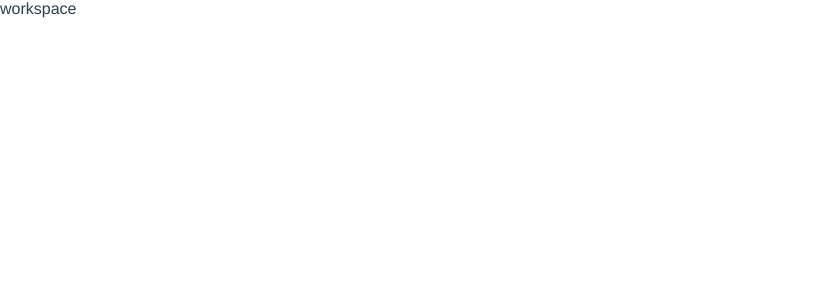
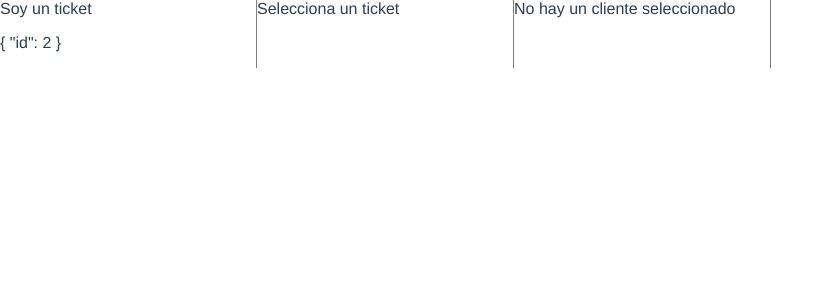
Before and after one commit to itmarck/core-template, a Vue app: page /workspace in a window 1280 px wide. Shown: the top 300 px of the page, without its empty margins (0-834 px from the left). Built offline with nearby package versions, Linux system fonts and the light colour scheme.

Commit message:
Basic workspace flow

```diff
--- /dev/null
+++ b/src/app/workspace/components/WorkspaceTicketsContainer/WorkspaceTicketItem.vue
@@ -0,0 +1,16 @@
+<template>
+  <article>
+    <span>Soy un ticket</span>
+    <p>{{ ticket }}</p>
+  </article>
+</template>
+
+<script lang="ts">
+import { defineComponent } from 'vue'
+
+export default defineComponent({
+  props: {
+    ticket: { required: true, type: Object },
+  },
+})
+</script>
--- /dev/null
+++ b/src/app/workspace/components/WorkspaceTicketsContainer/index.vue
@@ -0,0 +1,19 @@
+<template>
+  <workspace-ticket-item :ticket="ticket"></workspace-ticket-item>
+</template>
+
+<script lang="ts">
+import WorkspaceTicketItem from './WorkspaceTicketItem.vue'
+import { defineComponent } from 'vue'
+
+export default defineComponent({
+  components: {
+    WorkspaceTicketItem,
+  },
+  setup() {
+    return {
+      ticket: { id: 2 },
+    }
+  },
+})
+</script>
--- a/src/app/workspace/pages/WorkspaceMainPage.vue
+++ b/src/app/workspace/pages/WorkspaceMainPage.vue
@@ -0,0 +1,25 @@
+<template>
+  <workspace-main-template>
+    <template #tickets>
+      <workspace-tickets-container></workspace-tickets-container>
+    </template>
+
+    <template #default> Selecciona un ticket </template>
+
+    <template #client> No hay un cliente seleccionado </template>
+  </workspace-main-template>
+</template>
+
+<script lang="ts">
+import { defineComponent } from 'vue'
+
+import WorkspaceTicketsContainer from '../components/WorkspaceTicketsContainer/index.vue'
+import WorkspaceMainTemplate from '../templates/WorkspaceMainTemplate.vue'
+
+export default defineComponent({
+  components: {
+    WorkspaceTicketsContainer,
+    WorkspaceMainTemplate,
+  },
+})
+</script>
--- a/src/app/workspace/templates/WorkspaceMainTemplate.vue
+++ b/src/app/workspace/templates/WorkspaceMainTemplate.vue
@@ -0,0 +1,24 @@
+<template>
+  <section class="template">
+    <div class="section">
+      <slot name="tickets"></slot>
+    </div>
+    <div class="section">
+      <slot name="default"></slot>
+    </div>
+    <div class="section">
+      <slot name="client"></slot>
+    </div>
+  </section>
+</template>
+
+<style>
+.template {
+  display: flex;
+}
+
+.section {
+  width: 256px;
+  border-right: 1px solid gray;
+}
+</style>
--- a/src/app/workspace/views/WorkspaceMainView.vue
+++ b/src/app/workspace/views/WorkspaceMainView.vue
@@ -1 +1,15 @@
-<template>workspace</template>
+<template>
+  <workspace-main-page />
+</template>
+
+<script lang="ts">
+import { defineComponent } from 'vue'
+
+import WorkspaceMainPage from '../pages/WorkspaceMainPage.vue'
+
+export default defineComponent({
+  components: {
+    WorkspaceMainPage,
+  },
+})
+</script>
```
